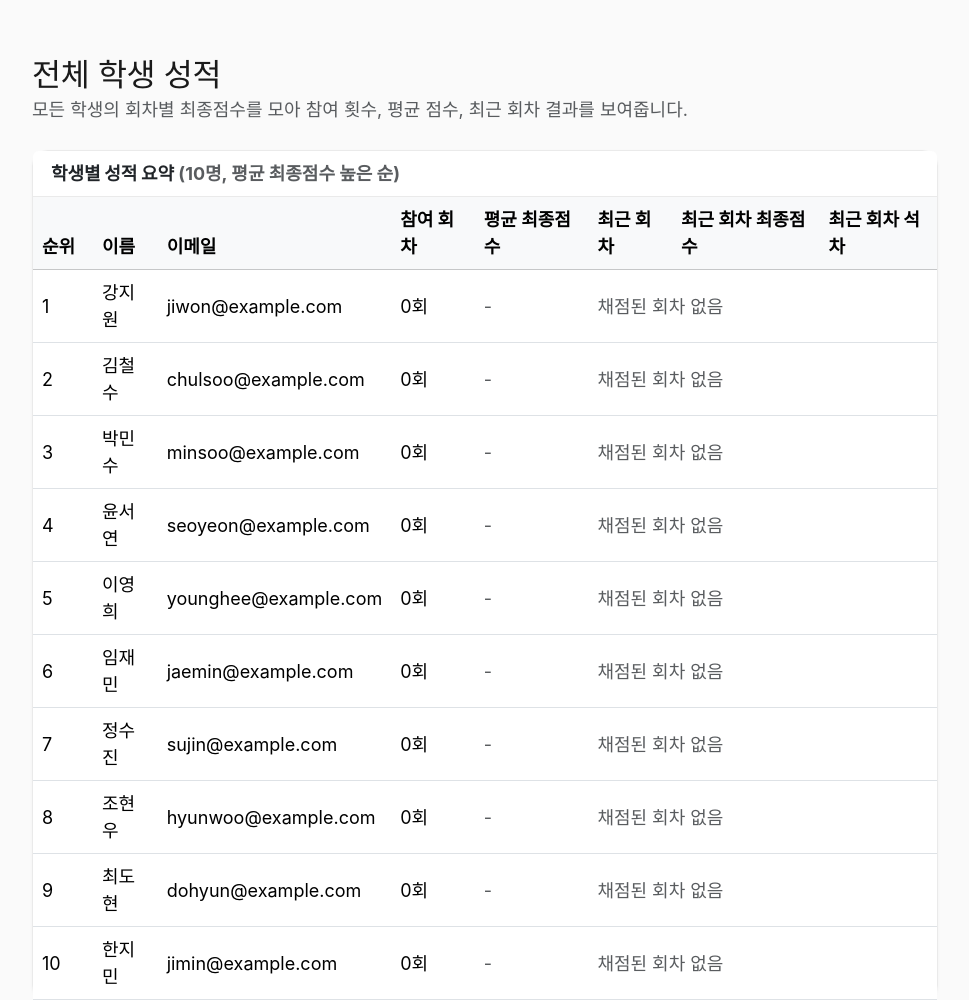
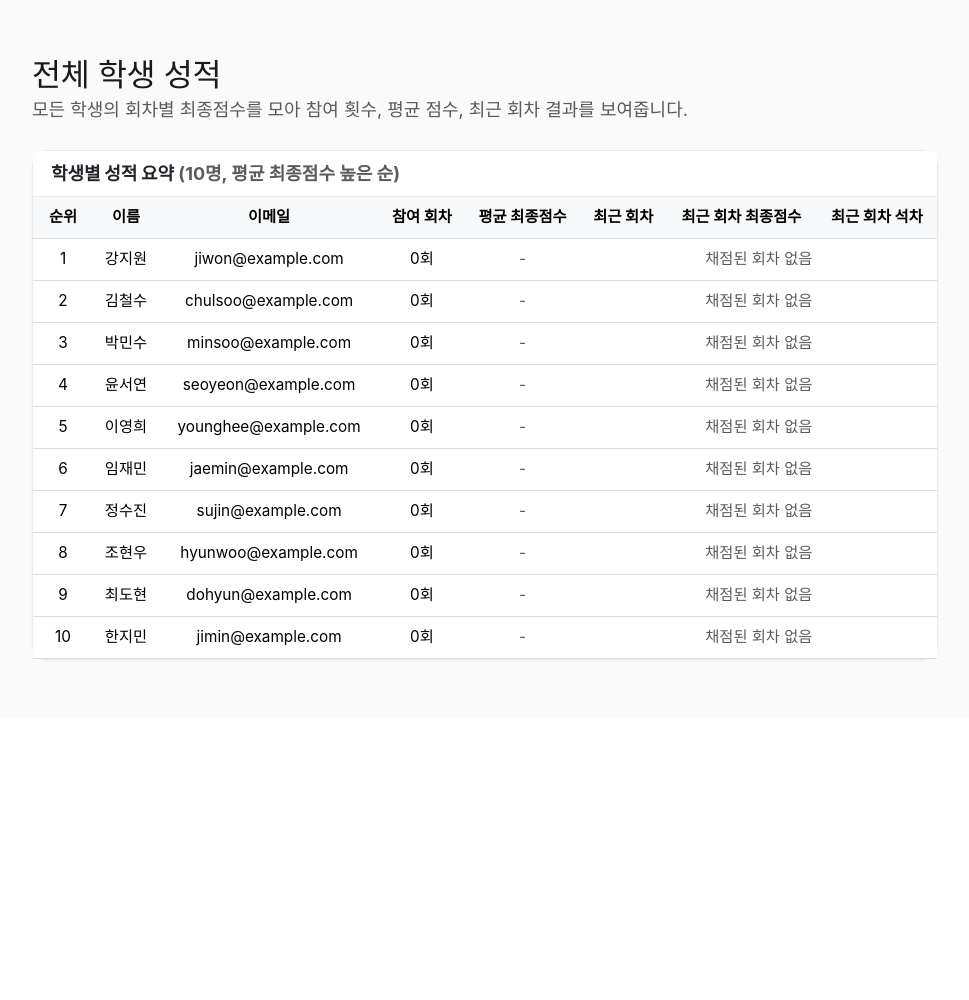
Before and after one commit to jin-park0115/ax-evalutator, a Django app: page /tutor/students/scores/ in a window 1280 px wide. Shown: the part 82-1082 px from the top of the page, without its empty margins (155-1124 px from the left). After the commit the page ends 742 px from the top, so only its background shows below. Run offline with Django 5.2, Linux system fonts and the light colour scheme; a user stored in the database is signed in; data comes from the database, SQL or seed files in the repository; data that the repository does not hold is empty; some web fonts are replaced.

Commit message:
fix: 평가 관련 목록 테이블에 구분선 + 중앙정렬 추가
"전체 학생 성적"/"평가 현황(미제출자 목록)" 테이블이 항목 사이
구분선이 없어서 줄이 헷갈리기 쉬웠던 것과, 칸 정렬이 왼쪽으로
치우쳐 있던 것을 개선.

- 모든 th/td 중앙 정렬 + 줄바꿈 방지(white-space: nowrap)
- 각 행 사이에 명확한 구분선(border-bottom) 추가
- nowrap으로 인한 옆 칸 침범을 막기 위해 표 전체 글자 크기를
  살짝 줄임(0.85rem)

검증: 라이브 브라우저에서 두 화면 다 확인 — 셀 중 하나도
넘치는(overflow) 게 없는 것, 중앙 정렬/구분선 스타일이 실제로
적용된 것 확인. 전체 테스트 14/14 통과.

Co-Authored-By: Claude Sonnet 5 <noreply@anthropic.com>

```diff
--- a/project/templates/tutor/student_scores.html
+++ b/project/templates/tutor/student_scores.html
@@ -12,6 +12,17 @@
         </p>
     </div>
 
+    <style>
+        .eval-table th, .eval-table td {
+            text-align: center;
+            white-space: nowrap;
+            font-size: 0.85rem;
+        }
+        .eval-table > :not(caption) > * > * {
+            border-bottom: 1px solid #dcdcdc;
+        }
+    </style>
+
     <div class="card">
 
         <div class="card-header">
@@ -21,7 +32,7 @@
 
         <div class="card-body p-0">
             <div class="table-responsive">
-                <table class="table table-hover mb-0 align-middle">
+                <table class="table table-hover mb-0 align-middle eval-table">
 
                     <thead class="table-light">
                         <tr>
```
Also changed, not shown: project/templates/tutor/evaluation_status.html (+12 -1 lines).
